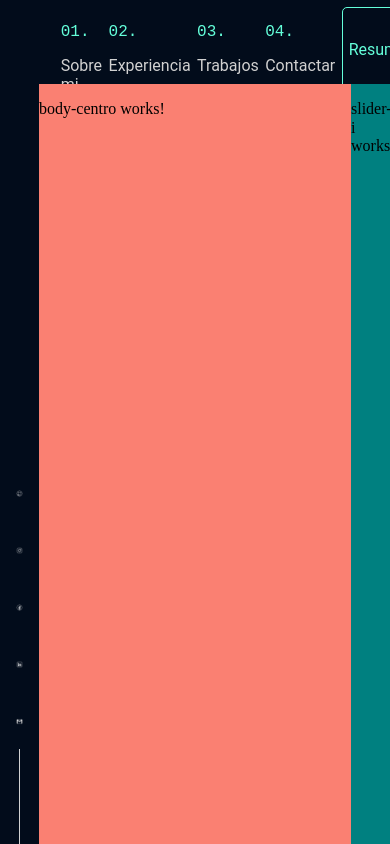
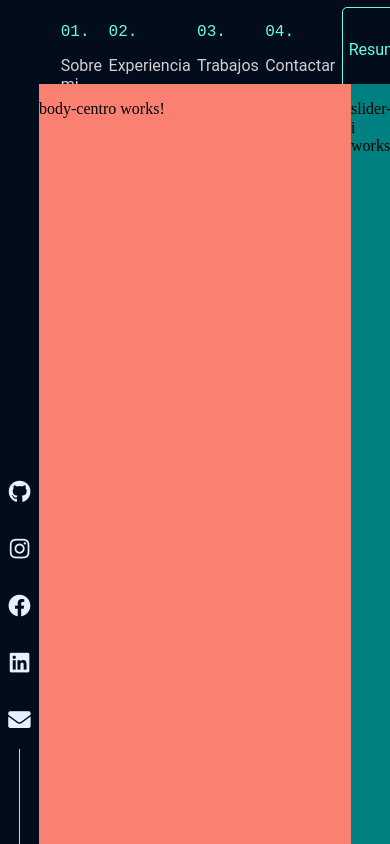
Before and after one commit to BROROZCO/mi-portafolio, an Angular app: page / in a window 390 px wide. Shown: the top 844 px of the page. Built offline with nearby package versions, Linux system fonts and the light colour scheme.

Commit message:
Asaid izquierdo completo - no responsive

```diff
--- a/src/app/components/slider-derecho/slider-d/slider-d.component.css
+++ b/src/app/components/slider-derecho/slider-d/slider-d.component.css
@@ -15,7 +15,28 @@ html{
     cursor: pointer;
 
 }
+.enlace{
+    text-decoration: none;
+    color: #E6F1FF;
+}
+.enlace:hover{
+    text-decoration: none;
+    color: #64FFDA;
+}
 
+.cursor {
+    text-decoration: none;
+    cursor: pointer;
+    transition: 0.5s;
+    color: #E6F1FF;
+    font-size: 140%;
+}
+
+.cursor:hover{
+    transition: 0.3s;
+    color: #64FFDA;
+    transform: translateY(-15%);
+}
 
 
 .Line-imagen{
--- a/src/app/components/slider-derecho/slider-d/slider-d.component.html
+++ b/src/app/components/slider-derecho/slider-d/slider-d.component.html
@@ -1,9 +1,12 @@
 <aside class="cont-asaid-D">
     <div></div>
-    <div class="imagenes-aside"><img class="" src="../../../../assets/imagenes/github-inactive.png" width="20%"></div>
-    <div class="imagenes-aside"><img class="" src="../../../../assets/imagenes/Instagram-Inactive.png" width="20%"></div>
-    <div class="imagenes-aside"><img class="" src="../../../../assets/imagenes/Facebook-Inactive.png" width="20%"></div>
-    <div class="imagenes-aside"><img class="" src="../../../../assets/imagenes/Linkedin-Inactive.png" width="20%"></div>
-    <div class="imagenes-aside"><img class="" src="../../../../assets/imagenes/Gmail-Inactive.png" width="20%"></div>
+
+    <!-- Dento de cada span va una a -> enlace y dentro de ello un i de la imagen -->
+
+    <span class="cursor"><a class="enlace" href="#"><i class="fab fa-github"></i></a></span>
+    <span class="cursor"><a class="enlace" href="#"><i class="fab fa-instagram"></i></a></span>
+    <span class="cursor"><a class="enlace" href="#"><i class="fab fa-facebook"></i></a></span>
+    <span class="cursor"><a class="enlace" href="#"><i class="fab fa-linkedin"></i></a></span>
+    <span class="cursor"><a class="enlace" href="#"><i class="fas fa-envelope"></i></a></span>
     <img class="Line-imagen" src="../../../../assets/imagenes/Linea-contac.png">
 </aside>
--- a/src/index.html
+++ b/src/index.html
@@ -5,6 +5,8 @@
   <title>Portafolio</title>
   <base href="/">
   <meta name="viewport" content="width=device-width, initial-scale=1">
+  <!-- Font awesone -->
+  <link rel="stylesheet" href="https://pro.fontawesome.com/releases/v5.10.0/css/all.css" integrity="sha384-AYmEC3Yw5cVb3ZcuHtOA93w35dYTsvhLPVnYs9eStHfGJvOvKxVfELGroGkvsg+p" crossorigin="anonymous"/>
   <link rel = "preconnect" href = "https://fonts.gstatic.com">
   <!-- Roboto -->
   <link href = "https://fonts.googleapis.com/css2? family = Roboto: ital, wght @ 1,100 & display = intercambiar "rel =" hoja de estilo ">
```
